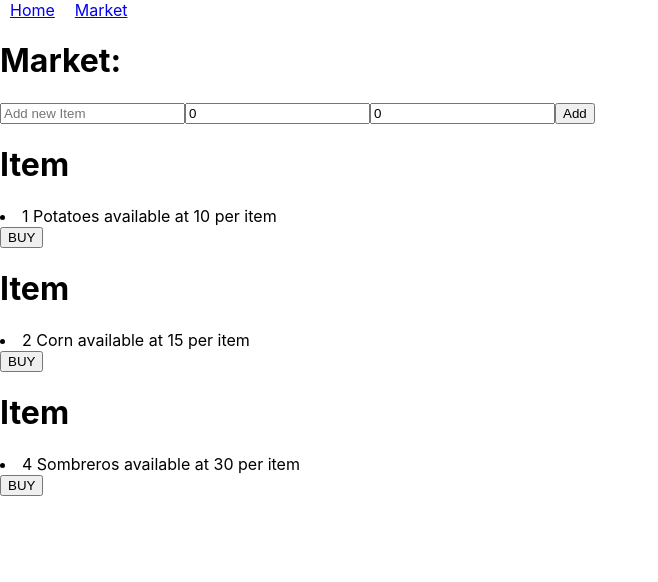
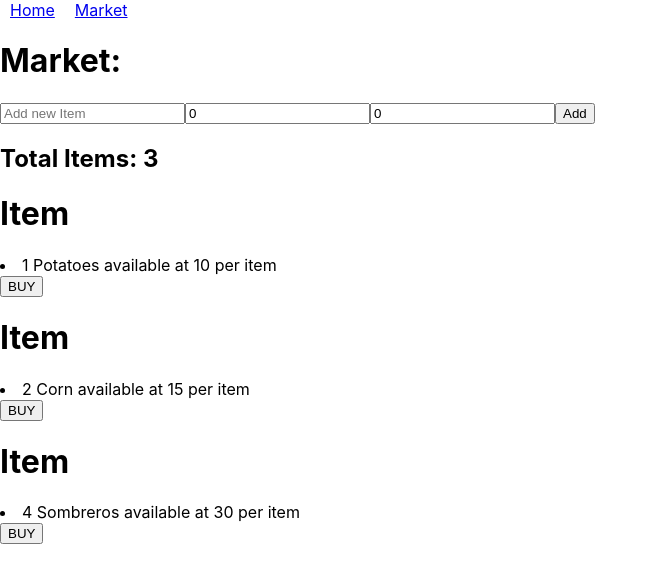
Before and after one commit to majdjb7/MobX-Agora, a React (Create React App) app: page /market in a window 1280 px wide. Shown: the top 582 px of the page, without its empty margins (0-658 px from the left). Built offline with nearby package versions, Linux system fonts and the light colour scheme.

Commit message:
Agora 2 - complete

```diff
--- a/src/App.js
+++ b/src/App.js
@@ -13,7 +13,7 @@ class App extends Component {
         <Navbar />
           <Routes>
             <Route path="/" element={<Home />} />
-            <Route path="/market" element={<Market store={this.props.store}/>} />
+            <Route path="/market" element={<Market/>} />
           </Routes>
       </Router>
     );
--- a/src/components/Item.js
+++ b/src/components/Item.js
@@ -1,5 +1,5 @@
 import React, { Component } from 'react';
-import { observer } from 'mobx-react'
+import { observer, inject } from 'mobx-react'
 import '../App.css'
 class Item extends Component {
 
@@ -29,4 +29,4 @@ class Item extends Component {
     }
 }
 
-export default observer(Item)
+export default inject("store", "Item")(observer(Item))
--- a/src/components/Market.js
+++ b/src/components/Market.js
@@ -1,6 +1,6 @@
 import React, { Component } from 'react'
 import Item from './Item'
-import { observer } from 'mobx-react'
+import { observer, inject } from 'mobx-react'
 
 class Market extends Component {
     constructor() {
@@ -49,10 +49,11 @@ class Market extends Component {
                     placeholder="Quantity of Item"
                 />
                 <button onClick={this.addItem}>Add</button>
+                <h2>Total Items: {this.props.store.numItems}</h2>
                 {this.props.store.list.map(i => <Item key={i.name} item={i} store={this.props.store}/>)}
             </div>
         )
     }
 }
 
-export default observer(Market)
+export default inject("store")(observer(Market))
--- a/src/index.js
+++ b/src/index.js
@@ -2,6 +2,7 @@ import React from 'react';
 import ReactDOM from 'react-dom';
 import './index.css';
 import App from './App';
+import { Provider } from 'mobx-react'
 import reportWebVitals from './reportWebVitals';
 import { Item } from '../src/stores/Item'
 import { Inventory } from '../src/stores/Inventory'
@@ -9,16 +10,20 @@ import { Inventory } from '../src/stores/Inventory'
 let potatoes = new Item("Potatoes", 10, 1)
 let corn = new Item("Corn", 15, 2)
 let sombreros = new Item("Sombreros", 30, 4)
-let inventory = new Inventory()
-inventory.list.push(potatoes)
-inventory.list.push(corn)
-inventory.list.push(sombreros)
+let store = new Inventory()
+store.list.push(potatoes)
+store.list.push(corn)
+store.list.push(sombreros)
 
+const stores = {
+  store,
+  Item
+}
 
 ReactDOM.render(
-  <React.StrictMode>
-    <App store={inventory}/>
-  </React.StrictMode>,
+  <Provider {...stores}>
+    <App/>
+  </Provider>,
   document.getElementById('root')
 );
 
--- a/src/stores/Inventory.js
+++ b/src/stores/Inventory.js
@@ -1,4 +1,4 @@
-import { observable, action, makeObservable } from 'mobx'
+import { computed, observable, action, makeObservable } from 'mobx'
 import { Item } from './Item'
 
 export class Inventory {
@@ -11,9 +11,14 @@ export class Inventory {
             length: observable,
             addItem: action,
             buyItem: action,
-            changePriceOfItem: action
+            changePriceOfItem: action,
+            numItems: computed
         })
 
+    }
+
+    get numItems() {
+        return this.list.length
     }
 
     addItem = (name, price, quantity) => {
```
